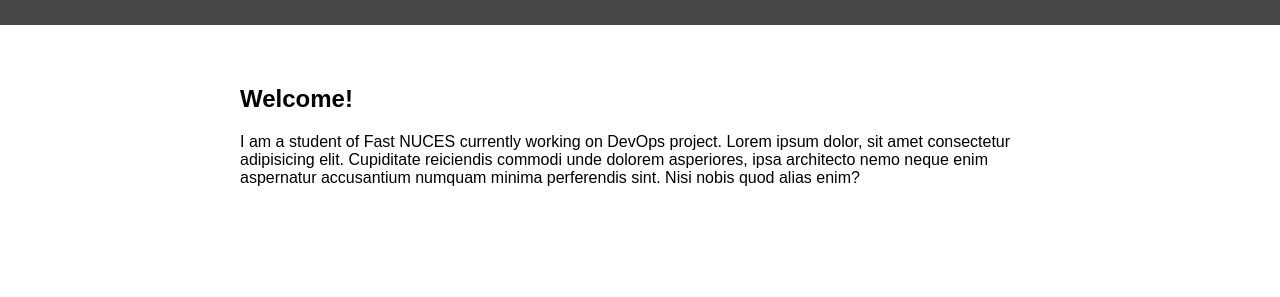
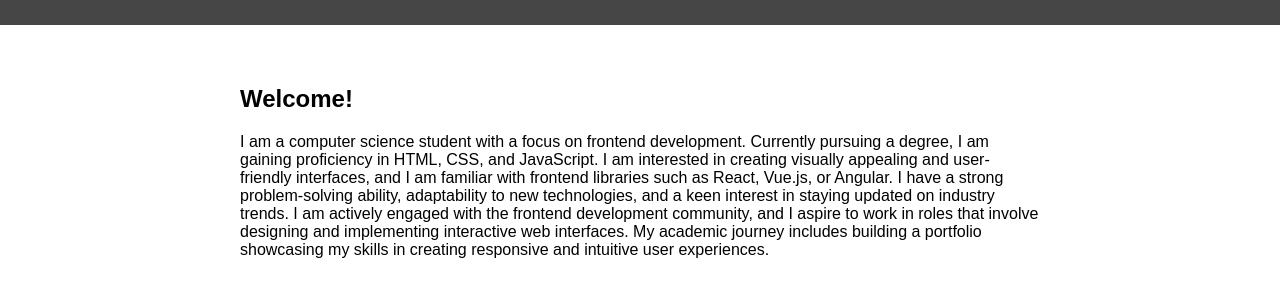
Before and after one commit to syedadil21/DevOps_assignment1, a plain HTML site: page index.html in a window 1280 px wide. Shown: the part 121-418 px from the top of the page. Drawn offline with Linux system fonts and the light colour scheme.

Commit message:
Chhanged personal summary

```diff
--- a/index.html
+++ b/index.html
@@ -22,9 +22,7 @@
     <main>
         <section id="home">
             <h2>Welcome!</h2>
-            <p>I am a student of Fast NUCES currently working on DevOps project.
-                Lorem ipsum dolor, sit amet consectetur adipisicing elit. Cupiditate reiciendis commodi unde dolorem asperiores, ipsa architecto nemo neque enim aspernatur accusantium numquam minima perferendis sint. Nisi nobis quod alias enim?
-            </p>
+            <p>I am a computer science student with a focus on frontend development. Currently pursuing a degree, I am gaining proficiency in HTML, CSS, and JavaScript. I am interested in creating visually appealing and user-friendly interfaces, and I am familiar with frontend libraries such as React, Vue.js, or Angular. I have a strong problem-solving ability, adaptability to new technologies, and a keen interest in staying updated on industry trends. I am actively engaged with the frontend development community, and I aspire to work in roles that involve designing and implementing interactive web interfaces. My academic journey includes building a portfolio showcasing my skills in creating responsive and intuitive user experiences.</p>
         </section>
     </main>
 
```
